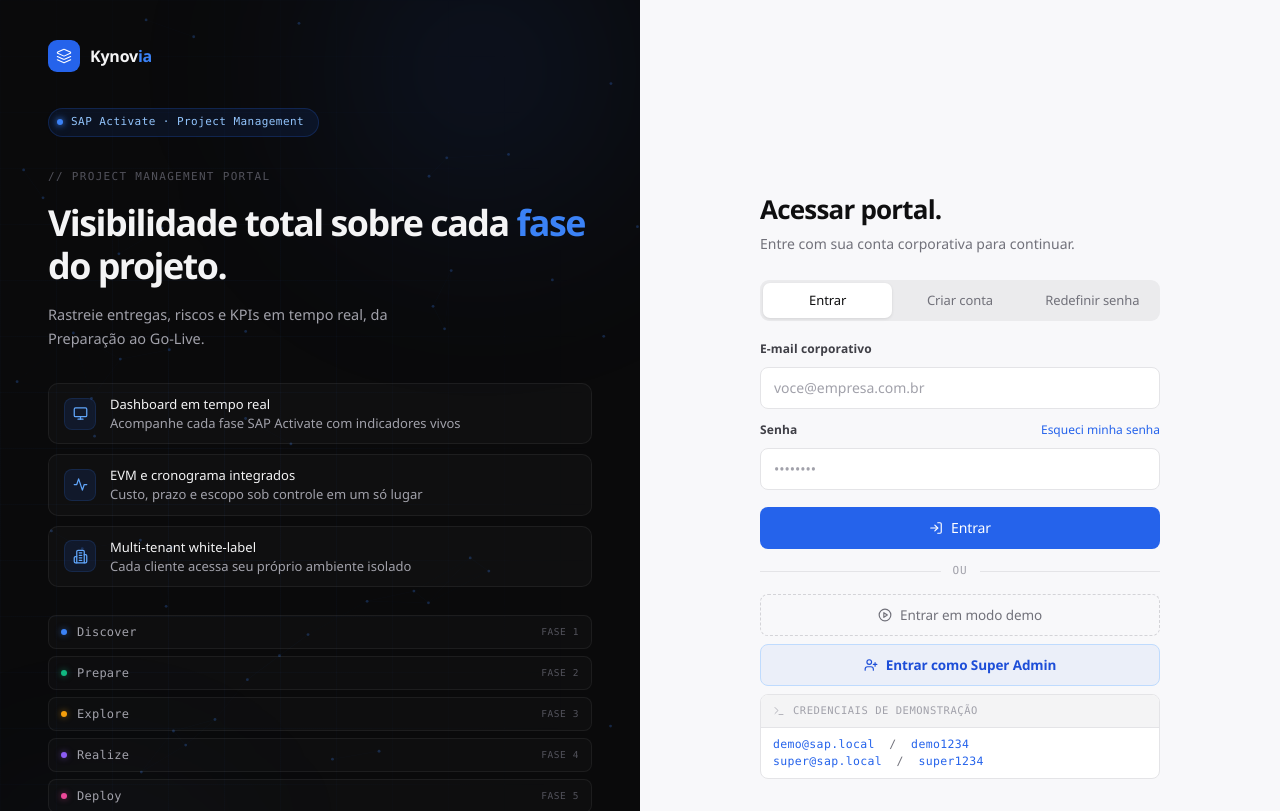
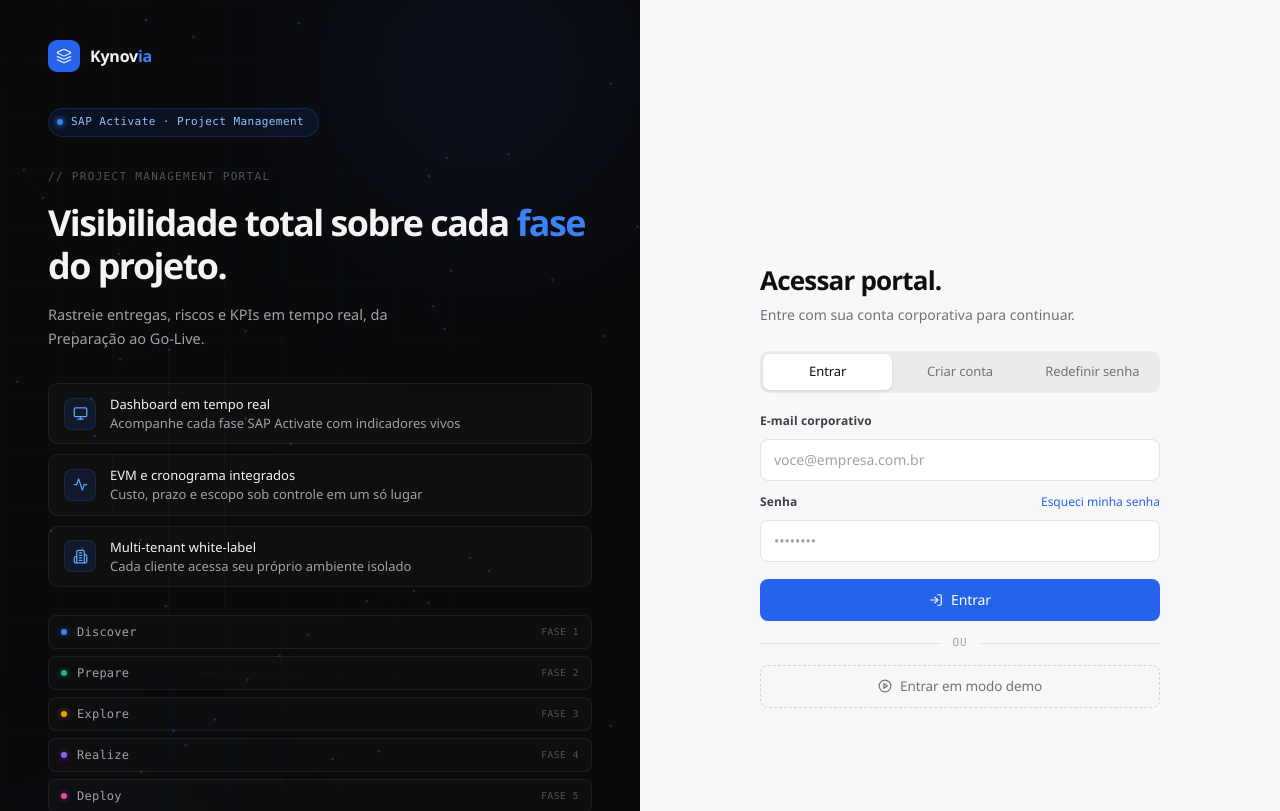
Before and after one commit to kynoviabr/SAP-ACTIVATE, a React (Vite) app: page /login in a window 1280 px wide. Shown: the top 811 px of the page. Built offline with nearby package versions, Linux system fonts and the light colour scheme; no server answers.

Commit message:
Hide super admin login hint

```diff
--- a/src/pages/auth/LoginPage.tsx
+++ b/src/pages/auth/LoginPage.tsx
@@ -13,7 +13,6 @@ import {
   Mail,
   Monitor,
   PlayCircle,
-  Terminal,
   UserPlus,
 } from 'lucide-react'
 import { useAuthStore, useProjectStore } from '@/store'
@@ -82,7 +81,7 @@ export default function AuthPage() {
       return
     }
     if (!isSupabaseConfigured) {
-      setError('Login real indisponível: configure VITE_SUPABASE_URL e VITE_SUPABASE_ANON_KEY no arquivo .env.local. Use demo@sap.local / demo1234 ou super@sap.local / super1234 enquanto isso.')
+      setError('Login real indisponível: configure VITE_SUPABASE_URL e VITE_SUPABASE_ANON_KEY no arquivo .env.local. O modo demo continua disponível.')
       return
     }
     await login(data.email, data.password)
@@ -331,24 +330,6 @@ export default function AuthPage() {
                 <PlayCircle className="h-3.5 w-3.5" />
                 Entrar em modo demo
               </button>
-              <button
-                type="button"
-                className="mt-2 flex w-full items-center justify-center gap-2 rounded-[8px] border border-[#BFDBFE] bg-[rgba(37,99,235,0.06)] p-2.5 text-[13.5px] font-semibold tracking-[-0.1px] text-[#1D4ED8] transition hover:border-[#2563EB] hover:bg-[rgba(37,99,235,0.10)]"
-                onClick={() => handleDemoLogin('SUPER_ADMIN')}
-              >
-                <UserPlus className="h-3.5 w-3.5" />
-                Entrar como Super Admin
-              </button>
-              <div className="mt-2 overflow-hidden rounded-[8px] border border-[#E4E4E7] bg-white">
-                <div className="flex items-center gap-2 border-b border-[#E4E4E7] bg-[#F4F4F5] px-3 py-2">
-                  <Terminal className="h-3 w-3 text-[#A1A1AA]" strokeWidth={1.5} />
-                  <span className="font-mono text-[10.5px] uppercase tracking-[0.05em] text-[#A1A1AA]">Credenciais de demonstração</span>
-                </div>
-                <div className="px-3 py-2 font-mono text-[11.5px] tracking-[0.03em] text-[#71717A]">
-                  <div><span className="font-medium text-[#2563EB]">demo@sap.local</span> &nbsp;/&nbsp; <span className="font-medium text-[#2563EB]">demo1234</span></div>
-                  <div><span className="font-medium text-[#2563EB]">super@sap.local</span> &nbsp;/&nbsp; <span className="font-medium text-[#2563EB]">super1234</span></div>
-                </div>
-              </div>
             </form>
           )}
 
```
